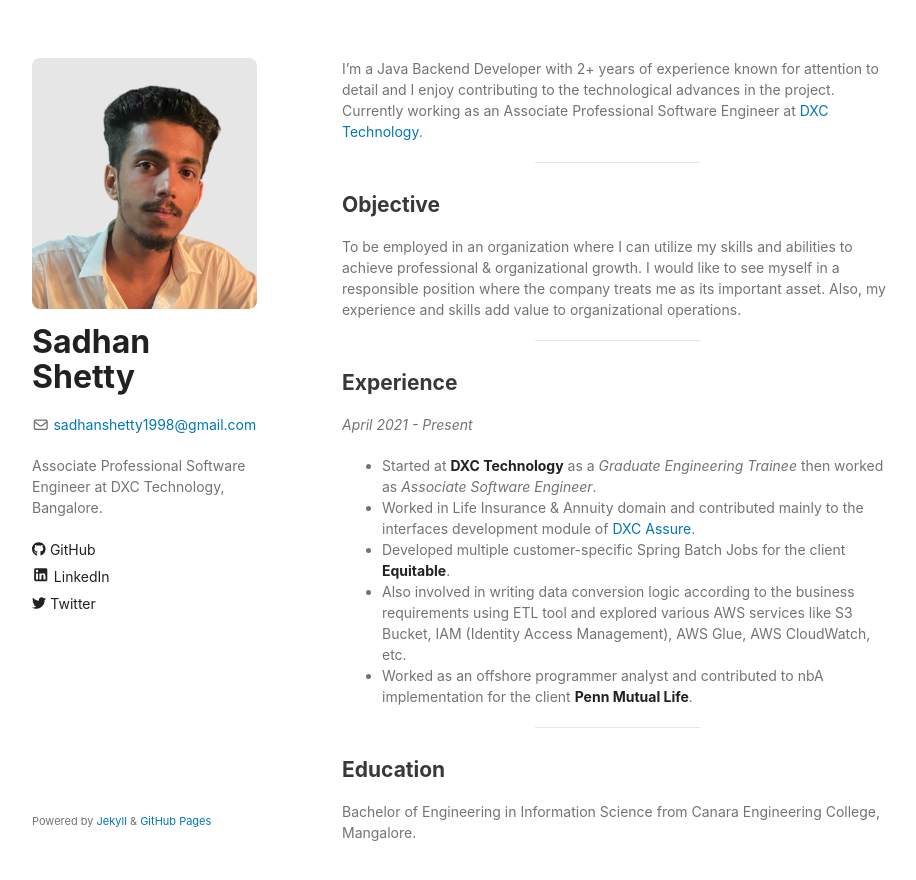
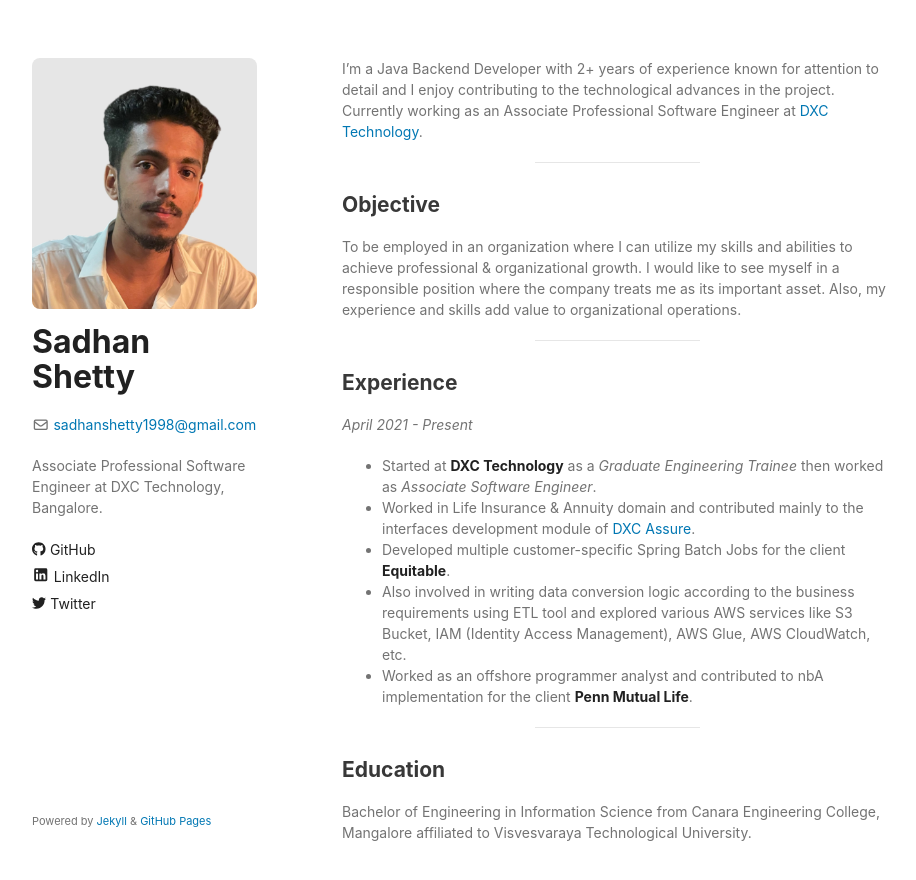
Before and after one commit to sadhan-shetty/sadhan-shetty.github.io, a Jekyll site: the page built from index.md, in a window 1280 px wide. Shown: the top 880 px of the page, without its empty margins (178-1094 px from the left). Built offline with Jekyll 4.4.1, drawn with Linux system fonts in a browser that asks for light colours.

Commit message:
Update index.md

```diff
--- a/index.md
+++ b/index.md
@@ -20,4 +20,4 @@ _April 2021 - Present_ <br>
 
 ---
 ## Education
-Bachelor of Engineering in Information Science from Canara Engineering College, Mangalore.
+Bachelor of Engineering in Information Science from Canara Engineering College, Mangalore affiliated to Visvesvaraya Technological University.
```
